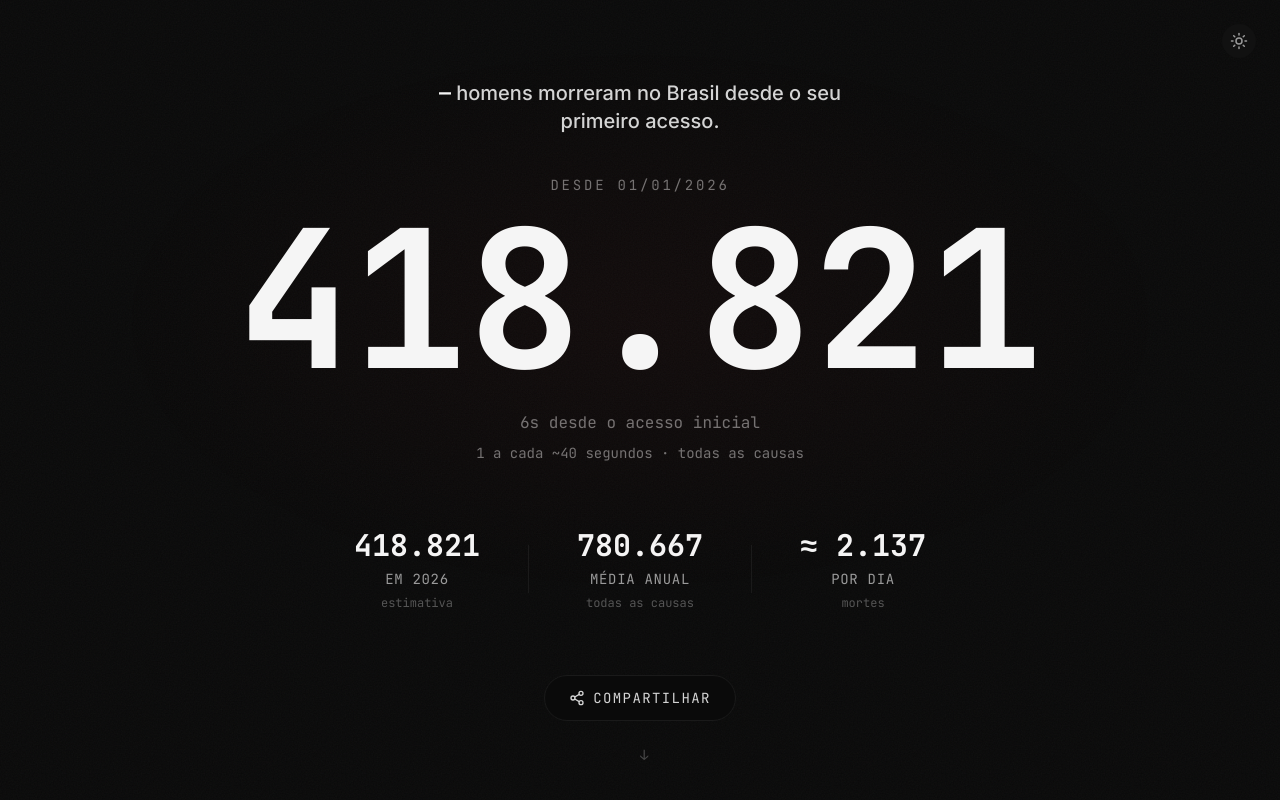
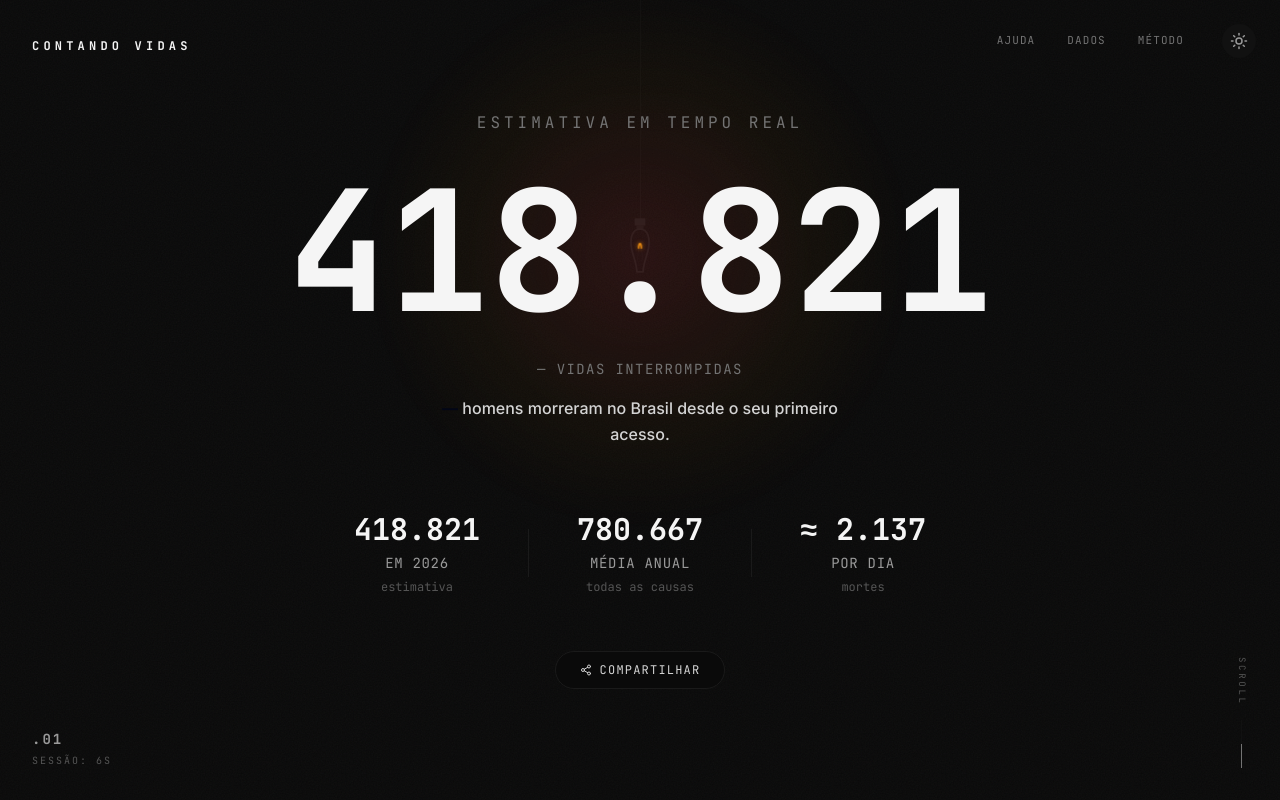
Before and after one commit to agomesthiago/optimistic-oppenheimer, a React (Vite) app: page / in a window 1280 px wide. Shown: the top 800 px of the page. Built offline with nearby package versions, Linux system fonts and the light colour scheme.

Commit message:
checkpoint: static bulb and editorial layout

```diff
--- a/src/components/Hero.tsx
+++ b/src/components/Hero.tsx
@@ -8,7 +8,6 @@ import {
   formatDeathCount,
   TOTAL_MALE_DEATHS_PER_YEAR,
   DEATHS_PER_SECOND,
-  getRateDescription,
   getCounterStartDate,
 } from '../utils/mortality';
 
@@ -27,6 +26,70 @@ function formatSessionTime(totalSeconds: number): string {
   if (h > 0) return `${h}h ${String(m).padStart(2, '0')}m ${String(s).padStart(2, '0')}s`;
   if (m > 0) return `${m}m ${String(s).padStart(2, '0')}s`;
   return `${s}s`;
+}
+
+function HangingBulb({ active, didTick, isClockMode }: { active: boolean; didTick: boolean; isClockMode: boolean }) {
+  // Bulb is constantly active, but has a dramatic crimson-amber glow in death counter mode, and a calmer amber glow in clock mode
+  return (
+    <div className="absolute top-0 left-1/2 -translate-x-1/2 h-[35dvh] pointer-events-none z-0 flex flex-col items-center">
+      {/* Wire */}
+      <div className="w-px h-full bg-zinc-300 dark:bg-carbon-800 transition-colors duration-300" />
+
+      {/* Bulb Wrapper */}
+      <div className="relative -mt-1 flex flex-col items-center">
+        {/* Edison Bulb SVG */}
+        <svg
+          width="36"
+          height="64"
+          viewBox="0 0 40 70"
+          fill="none"
+          xmlns="http://www.w3.org/2000/svg"
+          className="text-zinc-400 dark:text-carbon-700 transition-colors duration-300"
+        >
+          {/* Socket */}
+          <path d="M14 2H26V10H14V2Z" fill="currentColor" />
+          <path d="M16 10H24V14H16V10Z" fill="currentColor" opacity="0.8" />
+          {/* Glass Envelope */}
+          <path
+            d="M20 14C11.5 14 8 23.5 11 37.5C12.5 44 16.5 53 16.5 61.5H23.5C23.5 53 27.5 44 29 37.5C32 23.5 28.5 14 20 14Z"
+            stroke="currentColor"
+            strokeWidth="2"
+            strokeLinecap="round"
+            strokeLinejoin="round"
+          />
+          {/* Filament support */}
+          <path d="M17 48L18.5 35" stroke="currentColor" strokeWidth="1" opacity="0.5" />
+          <path d="M23 48L21.5 35" stroke="currentColor" strokeWidth="1" opacity="0.5" />
+          {/* Glowing Filament (Edison spiral) */}
+          <path
+            d="M18.5 35C18.5 32 19.5 30 20 30C20.5 30 21.5 32 21.5 35"
+            stroke={active ? '#f59e0b' : 'currentColor'}
+            strokeWidth="1.8"
+            strokeLinecap="round"
+            className={`transition-colors duration-300 ${active ? 'animate-flicker-filament' : ''}`}
+            style={{
+              filter: active ? 'drop-shadow(0 0 3px rgba(245, 158, 11, 0.8))' : 'none'
+            }}
+          />
+        </svg>
+
+        {/* Radial Light Glow behind the bulb */}
+        <div
+          className="absolute top-10 w-[500px] h-[500px] -translate-y-1/2 rounded-full pointer-events-none"
+          style={{
+            background: isClockMode
+              ? 'radial-gradient(circle, rgba(245,158,11,0.06) 0%, rgba(245,158,11,0.02) 40%, transparent 70%)'
+              : 'radial-gradient(circle, rgba(239,68,68,0.16) 0%, rgba(245,158,11,0.04) 45%, transparent 70%)',
+            transform: `translateY(-50%) scale(${didTick && !isClockMode ? 1.15 : 1})`,
+            filter: 'blur(15px)',
+            opacity: active ? 1 : 0.2,
+            transition: 'transform 0.15s ease-out, background 0.5s ease-in-out',
+            animation: active ? 'flicker-glow 5s infinite alternate' : 'none'
+          }}
+        />
+      </div>
+    </div>
+  );
 }
 
 export function Hero() {
@@ -79,21 +142,30 @@ export function Hero() {
   return (
     <section
       id="hero"
-      className="relative flex flex-col items-center justify-center min-h-dvh px-6 py-16 text-center"
+      className="relative flex flex-col items-center justify-center min-h-dvh px-6 py-24 text-center overflow-hidden"
     >
       <StoryCard deaths={deaths} />
-      <GradientOverlay active={isRunning} />
+      <HangingBulb active={isRunning} didTick={didTick} isClockMode={isClockMode} />
 
-      <h1 className="mb-10 max-w-md text-lg md:text-xl font-medium text-slate-600 dark:text-ash-300 leading-snug animate-fade-in">
-        <span className="font-mono font-bold text-slate-900 dark:text-ash-100 tabular-nums">
-          {sessionCount === 0 ? '—' : sessionCount}
-        </span>{' '}
-        {sessionCount === 1 ? 'homem morreu' : 'homens morreram'} no Brasil desde o seu primeiro acesso.
+      {/* Top Left Header (Logo) */}
+      <div className="absolute top-8 left-8 z-20 select-none pointer-events-none">
+        <span className="font-mono text-xs uppercase tracking-[0.35em] font-bold text-slate-800 dark:text-ash-100">
+          Contando Vidas
+        </span>
+      </div>
+
+      {/* Top Right Navigation Links */}
+      <nav className="absolute top-8 right-24 z-20 hidden md:flex items-center gap-8 text-[11px] font-mono tracking-widest uppercase text-slate-500 dark:text-ash-500">
+        <a href="#recursos" className="hover:text-slate-800 dark:hover:text-ash-200 transition-colors">Ajuda</a>
+        <a href="#contexto" className="hover:text-slate-800 dark:hover:text-ash-200 transition-colors">Dados</a>
+        <a href="#metodologia" className="hover:text-slate-800 dark:hover:text-ash-200 transition-colors">Método</a>
+      </nav>
+
+      {/* Center content wrapper */}
+      <div className="relative z-10 flex flex-col items-center max-w-xl mx-auto">
+        <h1 className="mb-8 text-sm md:text-base font-mono uppercase tracking-[0.25em] text-slate-500 dark:text-ash-500 select-none">
+          {isClockMode ? 'horário local' : 'estimativa em tempo real'}
         </h1>
-
-      <p className="mb-2 text-sm font-mono uppercase tracking-[0.2em] text-slate-500 dark:text-ash-500 transition-opacity">
-        {isClockMode ? 'horário local' : `desde ${EPOCH_LABEL}`}
-      </p>
 
         <button
           id="main-counter-toggle"
@@ -101,10 +173,10 @@ export function Hero() {
           aria-live="polite"
           title="Clique para alternar a exibição"
           aria-label={isClockMode ? `Horário atual: ${timeString}` : `${formatDeathCount(deaths)} mortes masculinas desde ${EPOCH_LABEL}`}
-        className={`relative z-10 font-mono font-bold leading-none select-none transition-colors duration-500 cursor-pointer focus:outline-none focus-visible:ring-4 focus-visible:ring-red-500/50 rounded-3xl hover:opacity-80 ${
+          className={`relative font-mono font-bold leading-none select-none transition-colors duration-500 cursor-pointer focus:outline-none focus-visible:ring-4 focus-visible:ring-red-500/50 rounded-3xl hover:opacity-90 ${
             isRunning && !isClockMode ? 'text-slate-900 dark:text-ash-100 dark:counter-glow-active' : 'text-slate-700 dark:text-ash-300'
           }`}
-        style={{ fontSize: 'clamp(4rem, 18vw, 12rem)' }}
+          style={{ fontSize: 'clamp(4rem, 15vw, 10.5rem)' }}
         >
           <span
             ref={textContainerRef}
@@ -114,21 +186,28 @@ export function Hero() {
           </span>
         </button>
 
-      <p className="mt-4 text-base font-mono text-slate-500 dark:text-ash-500 tabular-nums h-6">
-        {sessionSeconds > 0 ? `${formatSessionTime(sessionSeconds)} desde o acesso inicial` : ''}
+        <p className="mt-6 text-sm font-mono uppercase tracking-widest text-slate-500 dark:text-ash-500 select-none">
+          {isClockMode ? '— o tempo passa' : '— vidas interrompidas'}
         </p>
 
-      <p className="mt-2 text-sm font-mono text-slate-500 dark:text-ash-500 transition-all">
+        <p className="mt-4 max-w-md text-base leading-relaxed text-slate-600 dark:text-ash-300 font-medium">
           {isClockMode ? (
             <>
-            <span className="font-bold text-slate-700 dark:text-ash-300 tabular-nums">{formatDeathCount(deaths)}</span> mortes desde {EPOCH_LABEL}
+              Hoje, <span className="font-bold text-slate-900 dark:text-ash-100 tabular-nums">{formatDeathCount(deaths)}</span> homens morreram no Brasil desde {EPOCH_LABEL}.
             </>
           ) : (
-          `${getRateDescription()} · todas as causas`
+            <>
+              <span className="font-bold text-slate-950 dark:text-ash-50 tabular-nums">
+                {sessionCount === 0 ? '—' : sessionCount}
+              </span>{' '}
+              {sessionCount === 1 ? 'homem morreu' : 'homens morreram'} no Brasil desde o seu primeiro acesso.
+            </>
           )}
         </p>
+      </div>
 
-      <div className="mt-16 flex flex-col sm:flex-row items-center gap-8 sm:gap-12">
+      {/* Grid of stats */}
+      <div className="mt-16 flex flex-col sm:flex-row items-center gap-8 sm:gap-12 relative z-10 select-none">
         <Stat label={`em ${YEAR_LABEL}`} value={formatDeathCount(deaths)} sublabel="estimativa" />
         <div className="hidden sm:block w-px h-12 bg-zinc-300 dark:bg-carbon-700" />
         <Stat label="média anual" value={TOTAL_MALE_DEATHS_PER_YEAR.toLocaleString('pt-BR')} sublabel="todas as causas" />
@@ -136,12 +215,13 @@ export function Hero() {
         <Stat label="por dia" value={`≈ ${DEATHS_PER_DAY.toLocaleString('pt-BR')}`} sublabel="mortes" />
       </div>
 
+      {/* Share button below stats */}
       <button
         onClick={() => shareToStories('story-card-export')}
         disabled={isSharing}
-        className={`mt-16 relative z-10 flex items-center justify-center gap-2 px-6 py-3 rounded-full border border-zinc-300 dark:border-carbon-700 bg-white dark:bg-carbon-900 text-sm font-mono tracking-widest uppercase text-slate-700 dark:text-ash-300 hover:bg-zinc-50 dark:hover:bg-carbon-800 transition-colors focus:outline-none focus-visible:ring-2 focus-visible:ring-slate-400 dark:focus-visible:ring-ash-500 disabled:opacity-50 disabled:cursor-not-allowed`}
+        className={`mt-14 relative z-10 flex items-center justify-center gap-2 px-6 py-2.5 rounded-full border border-zinc-300 dark:border-carbon-700 bg-white dark:bg-carbon-900 text-xs font-mono tracking-widest uppercase text-slate-700 dark:text-ash-300 hover:bg-zinc-50 dark:hover:bg-carbon-800 transition-colors focus:outline-none focus-visible:ring-2 focus-visible:ring-slate-400 dark:focus-visible:ring-ash-500 disabled:opacity-50 disabled:cursor-not-allowed`}
       >
-        <svg xmlns="http://www.w3.org/2000/svg" width="16" height="16" viewBox="0 0 24 24" fill="none" stroke="currentColor" strokeWidth="2" strokeLinecap="round" strokeLinejoin="round">
+        <svg xmlns="http://www.w3.org/2000/svg" width="12" height="12" viewBox="0 0 24 24" fill="none" stroke="currentColor" strokeWidth="2" strokeLinecap="round" strokeLinejoin="round">
           <circle cx="18" cy="5" r="3"></circle>
           <circle cx="6" cy="12" r="3"></circle>
           <circle cx="18" cy="19" r="3"></circle>
@@ -151,21 +231,24 @@ export function Hero() {
         {isSharing ? 'Gerando...' : 'Compartilhar'}
       </button>
 
-      <ScrollHint />
+      {/* Bottom Left Corner (Page indicator & Session elapsed timer) */}
+      <div className="absolute bottom-8 left-8 z-20 flex flex-col items-start gap-1 text-[10px] font-mono uppercase tracking-[0.2em] text-slate-400 dark:text-ash-600 text-left select-none">
+        <span className="text-sm font-bold text-slate-600 dark:text-ash-400">.01</span>
+        {sessionSeconds > 0 && (
+          <span className="tabular-nums">Sessão: {formatSessionTime(sessionSeconds)}</span>
+        )}
+      </div>
+
+      {/* Bottom Right Corner (Scroll indicator line) */}
+      <div className="absolute bottom-8 right-8 z-20 flex flex-col items-center gap-3.5 pointer-events-none select-none">
+        <span className="font-mono text-[9px] uppercase tracking-[0.3em] text-slate-400 dark:text-ash-600 [writing-mode:vertical-lr]">
+          Scroll
+        </span>
+        <div className="w-px h-12 bg-zinc-200 dark:bg-carbon-800 relative overflow-hidden">
+          <div className="absolute top-0 left-0 w-full h-1/2 bg-slate-400 dark:bg-ash-500 animate-scroll-line" />
+        </div>
+      </div>
     </section>
-  );
-}
-
-function GradientOverlay({ active }: { active: boolean }) {
-  return (
-    <div
-      aria-hidden="true"
-      className="pointer-events-none absolute inset-0 transition-opacity duration-700"
-      style={{
-        opacity: active ? 0.2 : 0.06,
-        background: 'radial-gradient(ellipse 60% 50% at 50% 40%, rgba(239,68,68,0.18) 0%, transparent 70%)',
-      }}
-    />
   );
 }
 
@@ -178,11 +261,3 @@ function Stat({ label, value, sublabel }: { label: string; value: string; sublab
     </div>
   );
 }
-
-function ScrollHint() {
-  return (
-    <div aria-hidden="true" className="absolute bottom-8 left-1/2 -translate-x-1/2 animate-bounce opacity-40">
-      <span className="text-sm font-mono text-slate-400 dark:text-ash-400">↓</span>
-    </div>
-  );
-}
```
Also changed, not shown: src/index.css (+34 -0 lines). Lines whose indentation alone changed are shown as unchanged.
